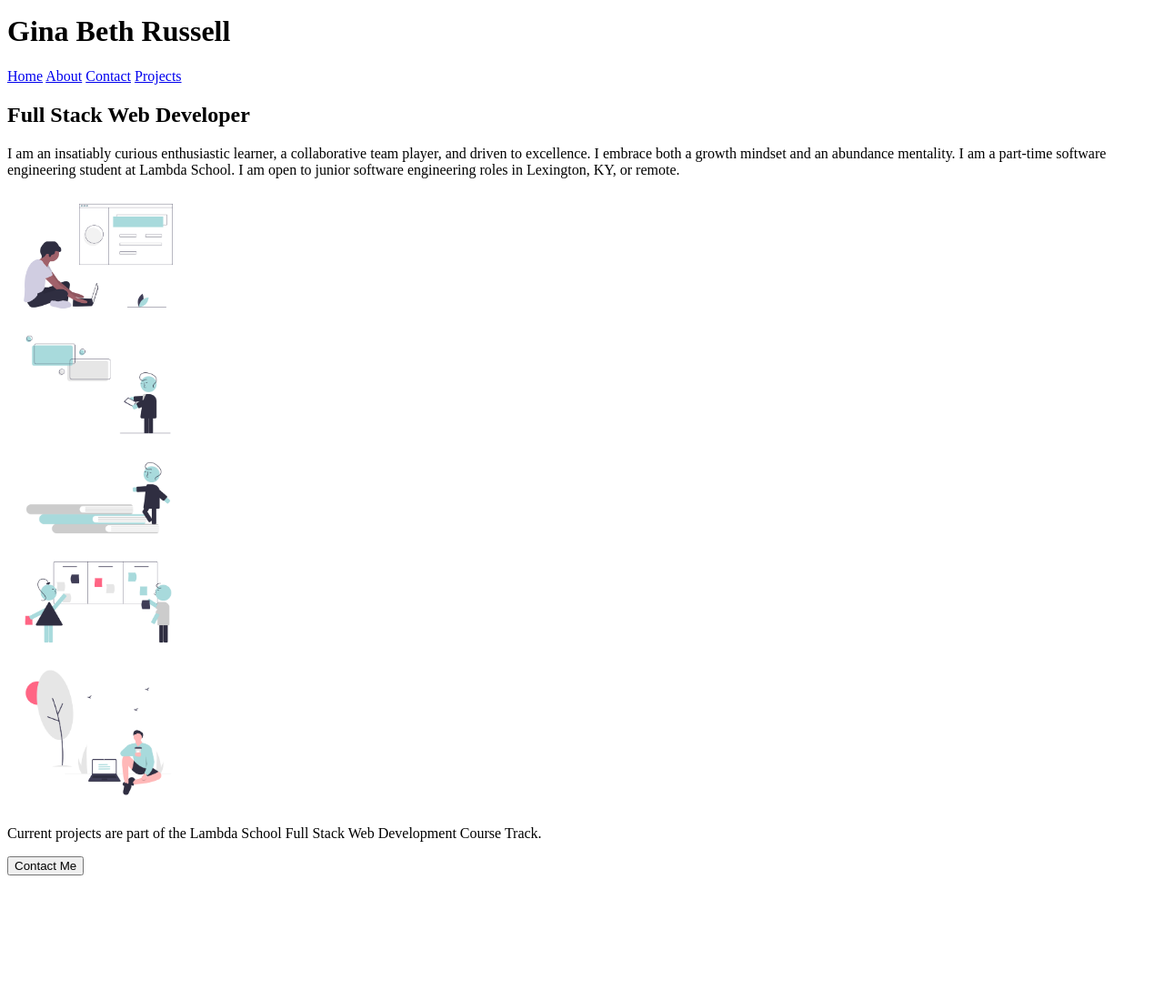
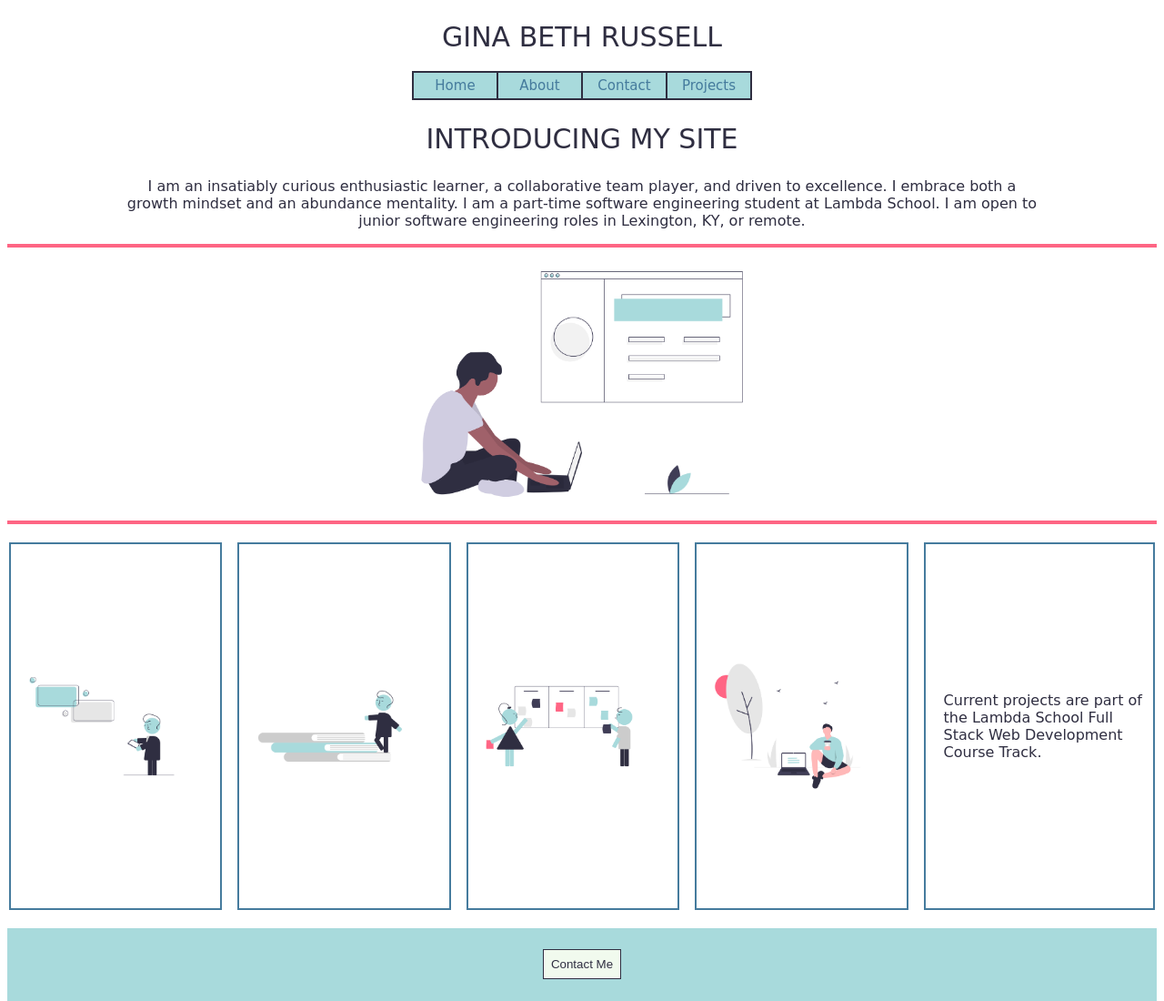
Before and after one commit to ginabethrussell/portfolio, a plain HTML site: page index.html in a window 1280 px wide. Shown: the part 5-1105 px from the top of the page at 91% size. Before the commit the page ends 975 px from the top, so only its background shows below. Drawn offline with Linux system fonts and the light colour scheme; a web font is replaced by a local one.

Commit message:
added styling to match wireframe

```diff
--- a/index.html
+++ b/index.html
@@ -4,7 +4,7 @@
     <meta charset="UTF-8">
     <meta name="viewport" content="width=device-width, initial-scale=1.0">
     <title>Document</title>
-    <!-- <link rel="stylesheet" href="styles.css"> -->
+    <link rel="stylesheet" href="styles.css">
 </head>
 <body>
     <div class="container">
@@ -17,7 +17,7 @@
                     <a href="#contact">Contact</a>
                     <a href="#projects">Projects</a>
                 </nav>
-                <h2>Full Stack Web Developer</h2>
+                <h2>Introducing My Site</h2>
                 <p>
                         I am an insatiably curious enthusiastic learner, a collaborative
                         team player, and driven to excellence. I embrace both a growth mindset
@@ -26,22 +26,22 @@
                         in Lexington, KY, or remote.
                 </p>
             </div>
-            <div id="banner-container">
-                <img src="assets/undraw_web_developer_p3e5.png" alt="website builder illustration" width="200px" />
+            <div id="banner-img">
+                <img src="assets/undraw_web_developer_p3e5.png" alt="website builder illustration" />
             </div>
         </header>
         <main>
             <section class="project">
-                <img src="assets/undraw_Problem_solving_re_4gq3.png" alt="problem solving illustration" width="200px" />
+                <img src="assets/undraw_Problem_solving_re_4gq3.png" alt="problem solving illustration" width="200px"/>
             </section>
             <section class="project">
-                <img src="assets/undraw_road_to_knowledge_m8s0.png" alt="road to knowledge illustration" width="200px" />
+                <img src="assets/undraw_road_to_knowledge_m8s0.png" alt="road to knowledge illustration" width="200px"/>
             </section>
             <section class="project">
-                <img src="assets/undraw_Preparation_re_t0ce.png" alt="teamwork illustration" width="200px" />
+                <img src="assets/undraw_Preparation_re_t0ce.png" alt="teamwork illustration" width="200px"/>
             </section>
             <section class="project">
-                <img src="assets/undraw_working_from_anywhere_ub67.png" alt="remote work illustration" width="200px" />
+                <img src="assets/undraw_working_from_anywhere_ub67.png" alt="remote work illustration" width="200px"/>
             </section>
             <section class="project-description">
                 <p>
--- a/styles.css
+++ b/styles.css
@@ -0,0 +1,123 @@
+/* portfolio color palette
+Color 1: #fe6584
+Color 2: #f1faee
+Color 3: #a8dadc
+Color 4: #457b9d
+Color 5: #2f2e41
+*/
+@import url("https://fonts.googleapis.com/css2?family=Baloo+Tamma+2:wght@400;700&display=swap");
+
+html {
+    font-size: 62.5%;
+}
+body {
+    color:#2f2e41;
+    box-sizing: border-box;
+    font-family: 'Baloo Tamma 2', cursive;
+}
+.container {
+    width: 100%;
+    height: 100vh;
+    display: flex;
+    flex-direction: column;
+    justify-content: space-between;
+    align-items: center;
+}
+header {
+    width: 100%;
+    display: flex;
+    flex-direction: column;
+    justify-content: center;
+    align-items: center;
+    text-align: center;
+}
+
+#banner-text {
+    width: 80%;
+}
+footer {
+    min-height: 10vh;
+    width: 100%;
+    margin-top: 20px;
+    background-color: #a8dadc;
+    display: flex;
+    justify-content: center;
+    align-items: center;
+}
+h1,h2 {
+    font-size: 3rem;
+    font-weight: normal;
+    text-transform: uppercase;
+}
+nav {
+    display: flex;
+    justify-content: center;
+}
+nav a {
+    width: 75px;
+    background-color: #a8dadc;
+    color: #457b9d;
+    font-size: 1.5rem;
+    border: 2px solid #2f2e41;
+    margin: 0;
+    padding: 5px 8px;
+    text-decoration: none;
+    border-right: none;
+}
+nav a:last-child {
+    border-right: 2px solid #2f2e41;
+}
+nav a:hover {
+    background-color: #2f2e41;
+    color: #ffffff;
+}
+header p {
+    font-size: 1.6rem;
+}
+#banner-img {
+    width: 100%;
+    border-top: 4px solid #fe6584;
+    border-bottom: 4px solid #fe6584;
+}
+header img {
+    height: 300px;
+    display: block;
+    margin: 0 auto;
+}
+main {
+    width: 100vw;
+    display: flex;
+    justify-content: space-between;
+    /* flex-wrap: wrap; */
+}
+section {
+    margin-top: 20px;
+    width: 18%;
+    border: 2px solid #457b9d;
+    min-height: 400px;
+    display: flex;
+    align-items: center;
+}
+section:first-child{
+    margin-left: 10px;
+}
+section.project-description{
+    width: 18%;
+    font-size: 1.6rem;
+    padding-left: 20px;
+    margin-right: 10px;
+}
+footer {
+    width: 100%;
+    margin-top: 20px;
+    background-color: #a8dadc;
+    display: flex;
+    justify-content: center;
+    align-items: center;
+}
+footer button {
+    background-color: #f1faee;
+    color: #2f2e41;
+    border: 1px solid #2f2e41;
+    padding: 8px;
+}
```
